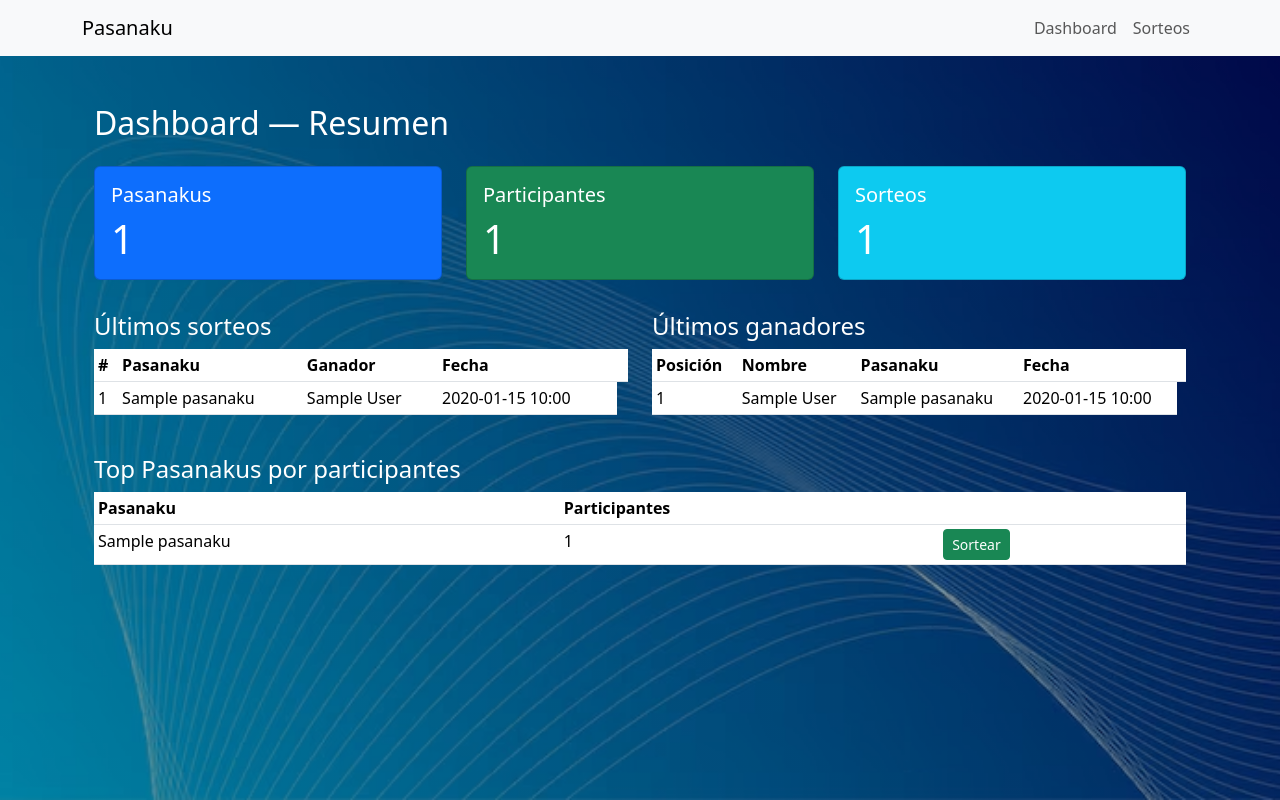
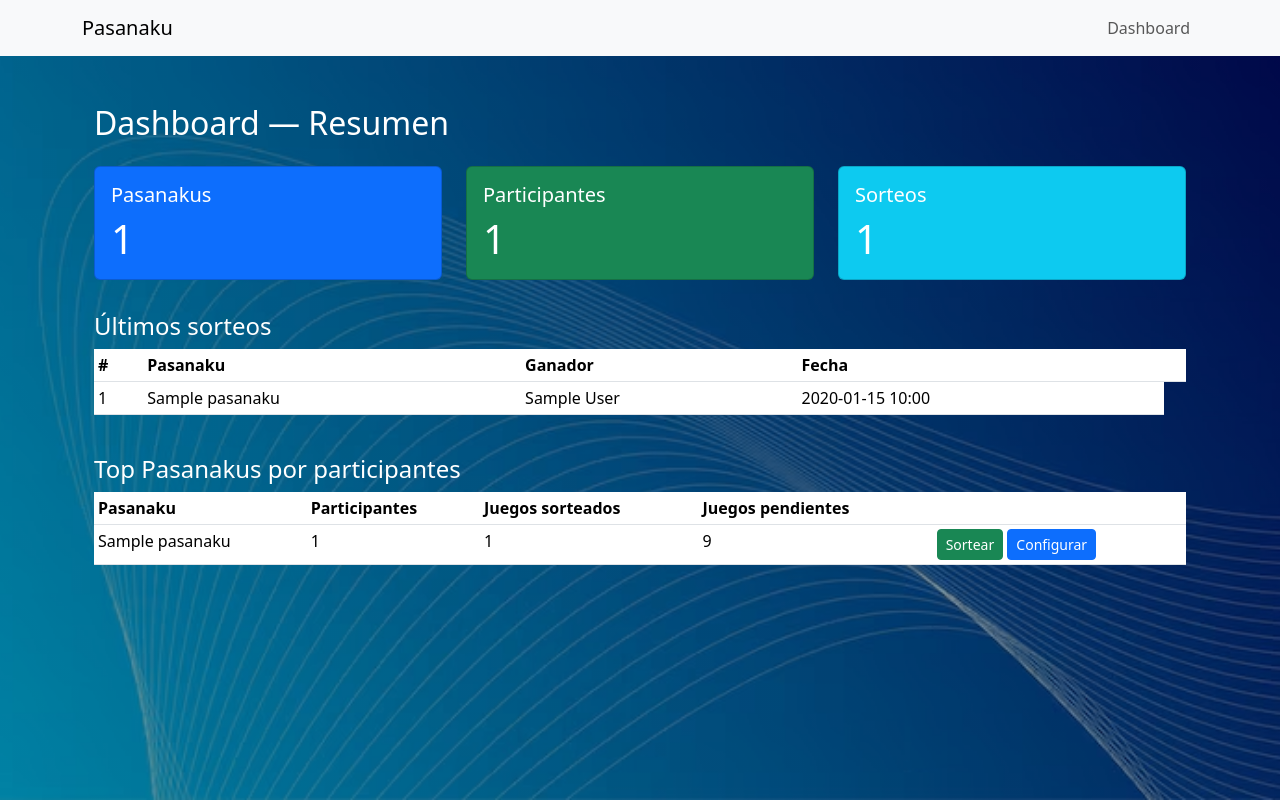
Before and after one commit to wfarelt/ruleta, a Django app: page / in a window 1280 px wide. Run offline with Django 5.2, Linux system fonts and the light colour scheme; tables that the repository leaves empty hold one stand-in row (values such as "Sample post").

Commit message:
update dashboard

```diff
--- a/core/views.py
+++ b/core/views.py
@@ -2,7 +2,7 @@ from django.shortcuts import render
 from pasanaku.models import Pasanaku, Participation
 from draws.models import Draw
 from participants.models import Participant
-from django.db.models import Count
+from django.db.models import Count, Q, F, ExpressionWrapper, IntegerField
 
 
 def dashboard(request):
@@ -14,12 +14,14 @@ def dashboard(request):
 		'pasanaku', 'participation__participant'
 	).order_by('-draw_date')[:5]
 
-	recent_winners = Participation.objects.filter(
-		is_winner=True
-	).select_related('participant', 'pasanaku').order_by('-created_at')[:5]
-
 	pasanakus_participants = Pasanaku.objects.annotate(
-		participants_count=Count('participations')
+		participants_count=Count('participations'),
+		drawn_games=Count('participations', filter=Q(participations__is_winner=True)),
+	).annotate(
+		pending_games=ExpressionWrapper(
+			F('total_participants') - F('drawn_games'),
+			output_field=IntegerField()
+		)
 	).order_by('-participants_count')[:10]
 
 	return render(request, 'core/dashboard.html', {
@@ -27,6 +29,5 @@ def dashboard(request):
 		'total_participants': total_participants,
 		'total_draws': total_draws,
 		'recent_draws': recent_draws,
-		'recent_winners': recent_winners,
 		'pasanakus_participants': pasanakus_participants,
 	})
--- /dev/null
+++ b/pasanaku/urls.py
@@ -0,0 +1,7 @@
+from django.urls import path
+
+from .views import configure_pasanaku
+
+urlpatterns = [
+    path('<int:pasanaku_id>/configure/', configure_pasanaku, name='configure_pasanaku'),
+]
--- a/pasanaku_projectd/urls.py
+++ b/pasanaku_projectd/urls.py
@@ -23,6 +23,7 @@ from django.conf.urls.static import static
 urlpatterns = [
     path('admin/', admin.site.urls),
     path('draws/', include('draws.urls')),
+    path('pasanakus/', include('pasanaku.urls')),
     path('', include('core.urls')),
 ]
 
--- a/templates/base.html
+++ b/templates/base.html
@@ -39,9 +39,6 @@
                     <li class="nav-item">
                         <a class="nav-link" href="{% url 'home' %}">Dashboard</a>
                     </li>
-                    <li class="nav-item">
-                        <a class="nav-link" href="/draws/">Sorteos</a>
-                    </li>
                 </ul>
             </div>
         </div>
--- a/templates/core/dashboard.html
+++ b/templates/core/dashboard.html
@@ -32,7 +32,7 @@
     </div>
 
     <div class="row mt-3">
-        <div class="col-md-6">
+        <div class="col-md-12">
             <h4>Últimos sorteos</h4>
             <table class="table table-sm">
                 <thead>
@@ -58,33 +58,6 @@
                 </tbody>
             </table>
         </div>
-
-        <div class="col-md-6">
-            <h4>Últimos ganadores</h4>
-            <table class="table table-sm">
-                <thead>
-                    <tr>
-                        <th>Posición</th>
-                        <th>Nombre</th>
-                        <th>Pasanaku</th>
-                        <th>Fecha</th>
-                        <th></th>
-                    </tr>
-                </thead>
-                <tbody>
-                    {% for w in recent_winners %}
-                    <tr>
-                        <td>{{ w.winning_position }}</td>
-                        <td>{{ w.participant.full_name }}</td>
-                        <td>{{ w.pasanaku.name }}</td>
-                        <td>{{ w.created_at|date:"Y-m-d H:i" }}</td>
-                    </tr>
-                    {% empty %}
-                    <tr><td colspan="5">No hay ganadores recientes.</td></tr>
-                    {% endfor %}
-                </tbody>
-            </table>
-        </div>
     </div>
 
     <div class="row mt-4">
@@ -95,6 +68,8 @@
                     <tr>
                         <th>Pasanaku</th>
                         <th>Participantes</th>
+                        <th>Juegos sorteados</th>
+                        <th>Juegos pendientes</th>
                         <th></th>
                     </tr>
                 </thead>
@@ -103,12 +78,31 @@
                     <tr>
                         <td>{{ p.name }}</td>
                         <td>{{ p.participants_count }}</td>
+                        <td>{{ p.drawn_games }}</td>
+                        <td>{{ p.pending_games }}</td>
                         <td>
                             <a href="/draws/roulette/{{ p.id }}/" class="btn btn-sm btn-success">Sortear</a>
+                            <button
+                                type="button"
+                                class="btn btn-sm btn-primary configure-pasanaku-btn"
+                                data-bs-toggle="modal"
+                                data-bs-target="#configurePasanakuModal"
+                                data-id="{{ p.id }}"
+                                data-name="{{ p.name }}"
+                                data-start-date="{{ p.start_date|date:'Y-m-d' }}"
+                                data-total-participants="{{ p.total_participants }}"
+                                data-monthly-amount="{{ p.monthly_amount }}"
+                                data-draws-per-month="{{ p.draws_per_month }}"
+                                data-draws-before-winner="{{ p.draws_before_winner }}"
+                                data-status="{{ p.status }}"
+                            >
+                                Configurar
+                            </button>
+
                         </td>
                     </tr>
                     {% empty %}
-                    <tr><td colspan="3">No hay pasanakus aún.</td></tr>
+                    <tr><td colspan="5">No hay pasanakus aún.</td></tr>
                     {% endfor %}
                 </tbody>
             </table>
@@ -117,4 +111,79 @@
 
 </div>
 
+<div class="modal fade" id="configurePasanakuModal" tabindex="-1" aria-labelledby="configurePasanakuModalLabel" aria-hidden="true">
+    <div class="modal-dialog modal-lg modal-dialog-centered">
+        <div class="modal-content text-dark">
+            <form id="configurePasanakuForm" method="post" action="/pasanakus/0/configure/">
+                {% csrf_token %}
+                <div class="modal-header">
+                    <h5 class="modal-title" id="configurePasanakuModalLabel">Configurar Pasanaku</h5>
+                    <button type="button" class="btn-close" data-bs-dismiss="modal" aria-label="Close"></button>
+                </div>
+                <div class="modal-body">
+                    <div class="row g-3">
+                        <div class="col-md-6">
+                            <label for="pasanakuName" class="form-label">Nombre</label>
+                            <input type="text" class="form-control" id="pasanakuName" name="name" required>
+                        </div>
+                        <div class="col-md-6">
+                            <label for="pasanakuStartDate" class="form-label">Fecha de inicio</label>
+                            <input type="date" class="form-control" id="pasanakuStartDate" name="start_date" required>
+                        </div>
+                        <div class="col-md-6">
+                            <label for="pasanakuTotalParticipants" class="form-label">Total participantes</label>
+                            <input type="number" class="form-control" id="pasanakuTotalParticipants" name="total_participants" min="1" required>
+                        </div>
+                        <div class="col-md-6">
+                            <label for="pasanakuMonthlyAmount" class="form-label">Monto mensual</label>
+                            <input type="number" class="form-control" id="pasanakuMonthlyAmount" name="monthly_amount" step="0.01" min="0" required>
+                        </div>
+                        <div class="col-md-6">
+                            <label for="pasanakuDrawsPerMonth" class="form-label">Sorteos por mes</label>
+                            <input type="number" class="form-control" id="pasanakuDrawsPerMonth" name="draws_per_month" min="1" required>
+                        </div>
+                        <div class="col-md-6">
+                            <label for="pasanakuDrawsBeforeWinner" class="form-label">Sorteos antes de ganador</label>
+                            <input type="number" class="form-control" id="pasanakuDrawsBeforeWinner" name="draws_before_winner" min="1" required>
+                        </div>
+                        <div class="col-md-6">
+                            <label for="pasanakuStatus" class="form-label">Estado</label>
+                            <select class="form-select" id="pasanakuStatus" name="status" required>
+                                <option value="active">Active</option>
+                                <option value="finished">Finished</option>
+                                <option value="cancelled">Cancelled</option>
+                            </select>
+                        </div>
+                    </div>
+                </div>
+                <div class="modal-footer">
+                    <button type="button" class="btn btn-secondary" data-bs-dismiss="modal">Cerrar</button>
+                    <button type="submit" class="btn btn-primary">Guardar cambios</button>
+                </div>
+            </form>
+        </div>
+    </div>
+</div>
+
+<script src="https://cdn.jsdelivr.net/npm/bootstrap@5.3.3/dist/js/bootstrap.bundle.min.js"></script>
+<script>
+    const configureButtons = document.querySelectorAll('.configure-pasanaku-btn');
+    const configureForm = document.getElementById('configurePasanakuForm');
+
+    configureButtons.forEach((button) => {
+        button.addEventListener('click', () => {
+            const pasanakuId = button.getAttribute('data-id');
+
+            configureForm.action = `/pasanakus/${pasanakuId}/configure/`;
+            document.getElementById('pasanakuName').value = button.getAttribute('data-name') || '';
+            document.getElementById('pasanakuStartDate').value = button.getAttribute('data-start-date') || '';
+            document.getElementById('pasanakuTotalParticipants').value = button.getAttribute('data-total-participants') || '';
+            document.getElementById('pasanakuMonthlyAmount').value = button.getAttribute('data-monthly-amount') || '';
+            document.getElementById('pasanakuDrawsPerMonth').value = button.getAttribute('data-draws-per-month') || '';
+            document.getElementById('pasanakuDrawsBeforeWinner').value = button.getAttribute('data-draws-before-winner') || '';
+            document.getElementById('pasanakuStatus').value = button.getAttribute('data-status') || 'active';
+        });
+    });
+</script>
+
 {% endblock %}
```
Also changed, not shown: pasanaku/admin.py (+9 -0 lines), pasanaku/views.py (+32 -2 lines), db copy.sqlite3.
